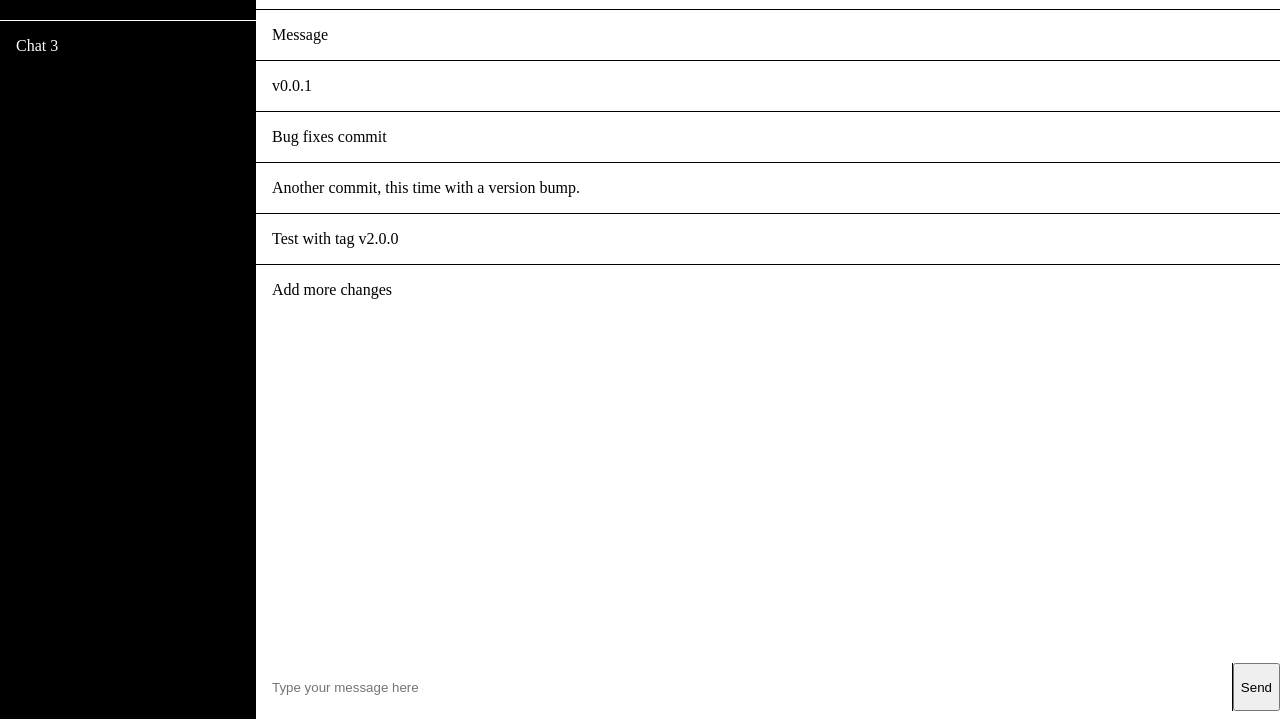
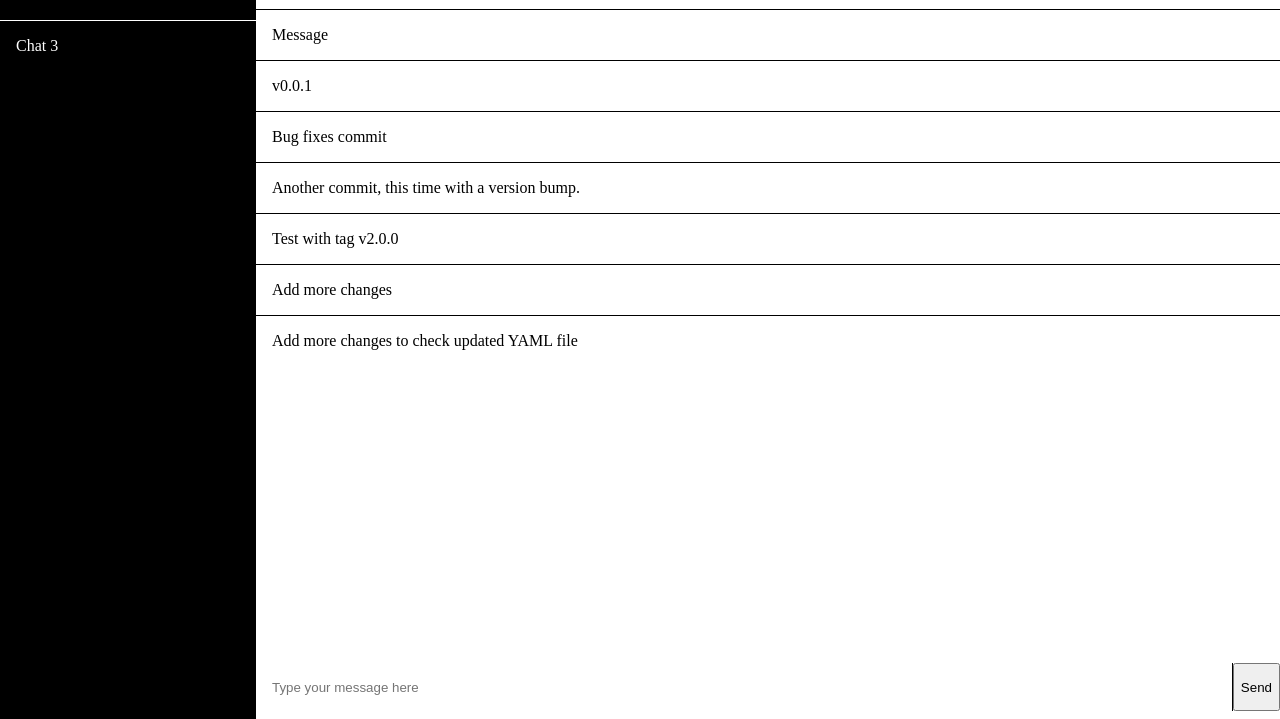
Before and after one commit to cse110-sp23-group3/big-project, a plain HTML site: page index.html in a window 1280 px wide. Shown: the part 81-800 px from the top of the page. Drawn offline with Linux system fonts and the light colour scheme.

Commit message:
Add a change to demo current YAML file

```diff
--- a/index.html
+++ b/index.html
@@ -145,6 +145,9 @@
             <article>
                 <p>Add more changes</p>
             </article>
+            <article>
+                <p>Add more changes to check updated YAML file</p>
+            </article>
         </section>
 
         <!-- Chat Input -->
```
